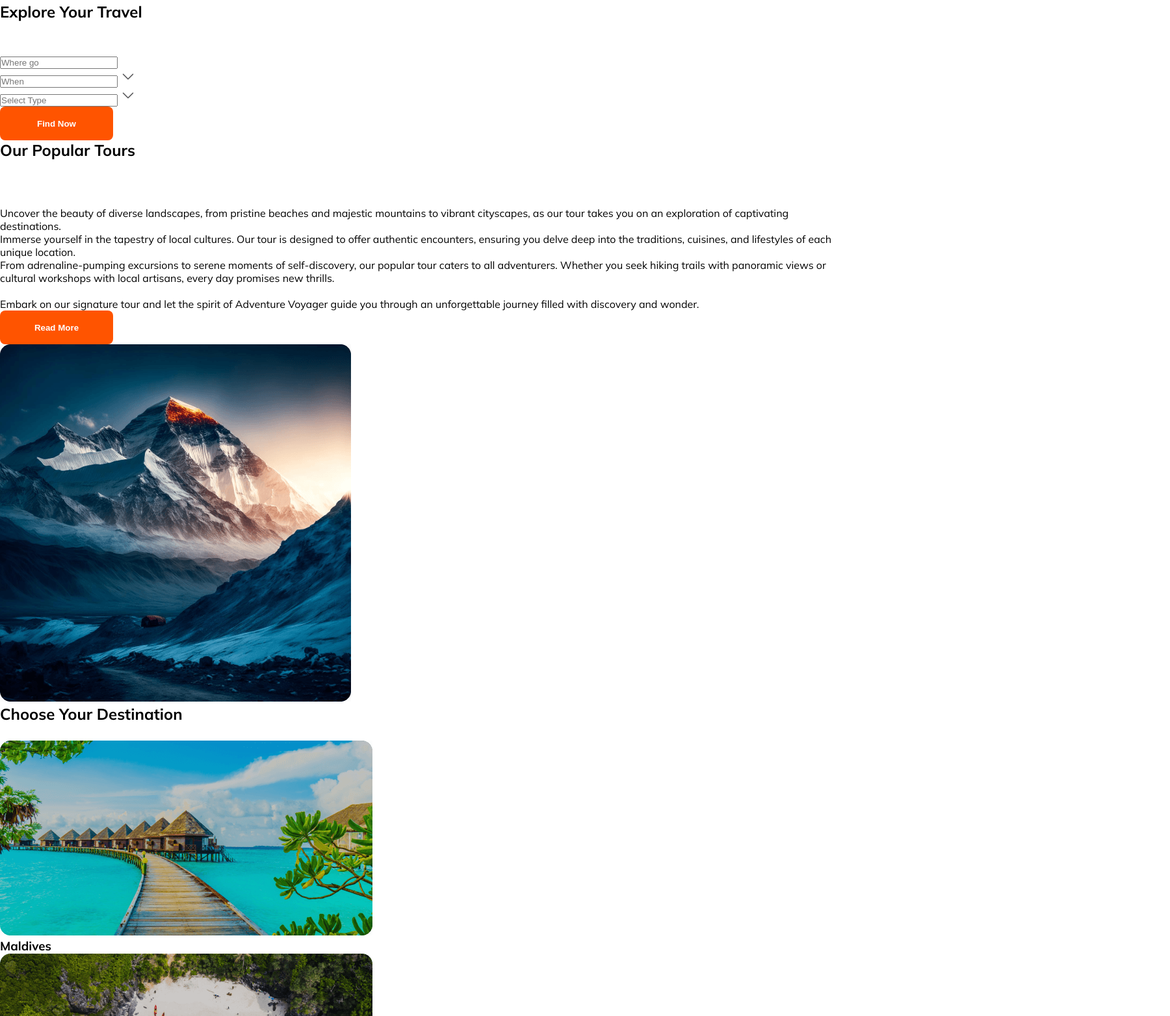
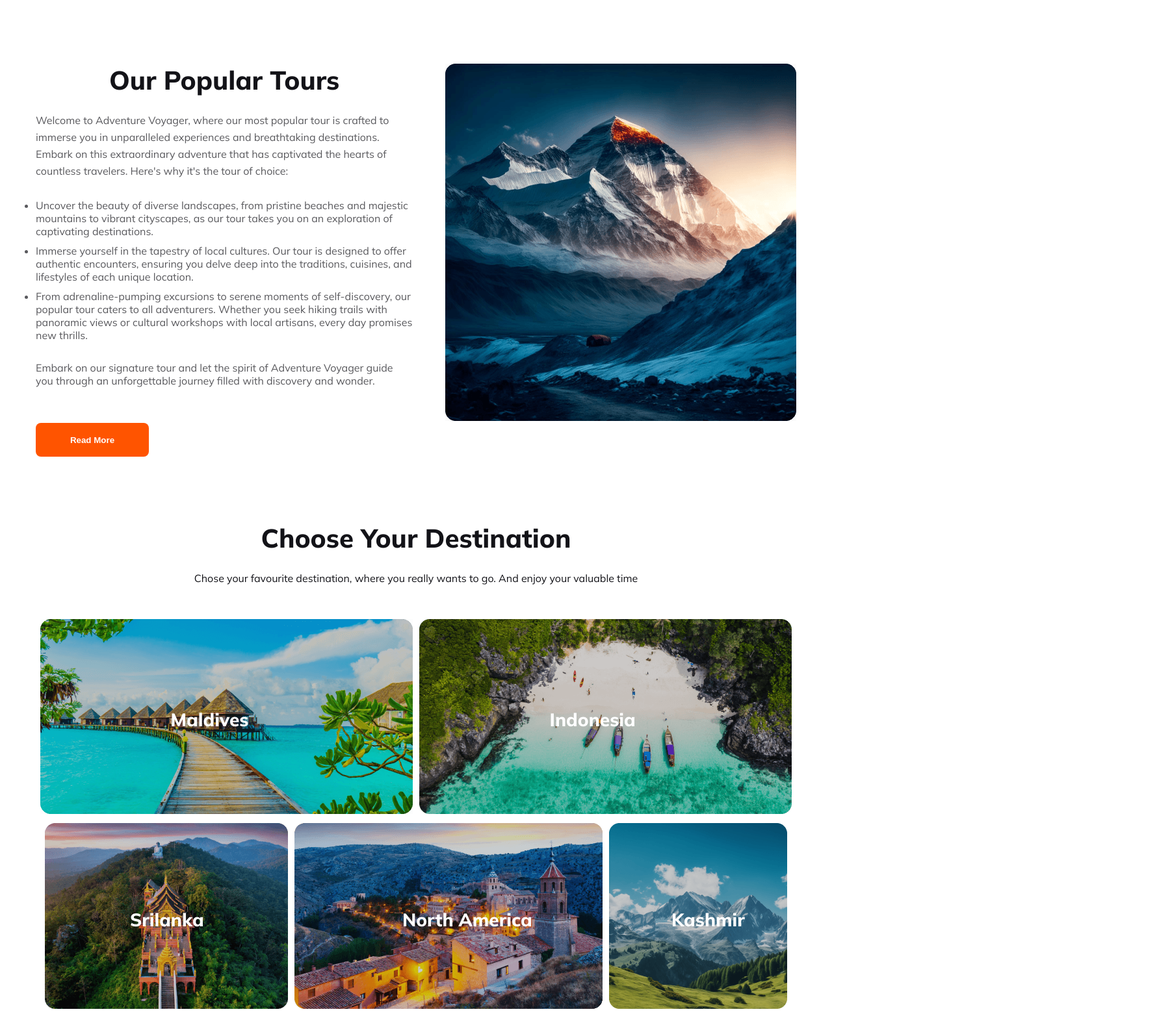
Before and after one commit to KhEliash/travel-website-one, a plain HTML site: page index.html in a window 1280 px wide. Shown: the part 694-2258 px from the top of the page at 65% size, 1800 px wide, since content can reach past the window. Drawn offline with Linux system fonts and the light colour scheme.

Commit message:
banner to sustainable css

```diff
--- a/style.css
+++ b/style.css
@@ -46,3 +46,192 @@ nav .active {
 .hambarg {
   visibility: hidden;
 }
+/* Banner Section */
+
+.banner-section {
+    /* object-fit: cover; */
+    max-width: 1170px;
+    height: 500px;
+    margin: 0 auto;
+    position: relative;
+    text-align: center;
+    border-radius: 16px;
+  }
+  .bac-img {
+    width: 1170px;
+    border-radius: 16px;
+  }
+  .background {
+    position: absolute;
+    top: 0px;
+    left: 0px;
+    background: linear-gradient(
+      180deg,
+      rgba(19, 19, 24, 0.8) 0%,
+      rgba(19, 19, 24, 0) 100%
+    );
+    width: 1170px;
+    height: 500px;
+    margin: 0 auto;
+    display: flex;
+    flex-direction: column;
+    align-items: center;
+    justify-content: center;
+    border-radius: 16px;
+  }
+  .banner-title {
+    color: #fff;
+    font-size: 64px;
+    font-weight: 800;
+  }
+  .banner-text p {
+    width: 670px;
+    margin-top: 24px;
+    margin-bottom: 48px;
+  }
+  .banner-field {
+    border-radius: 8px;
+    background: rgba(255, 255, 255, 0.3);
+    width: 800px;
+    height: 90px;
+    display: flex;
+    align-items: center;
+    justify-content: center;
+    gap: 24px;
+  }
+  .banner-field input {
+    border-radius: 8px;
+    background: #fff;
+    width: 174px;
+    height: 52px;
+    border: none;
+    outline: none;
+    padding: 16px;
+  }
+  .frame {
+    display: flex;
+    position: relative;
+  }
+  .frame img {
+    position: absolute;
+    right: 16px;
+    top: 16px;
+  }
+  /* Popular Tour */
+  .popular-tour {
+    width: 1170px;
+    margin: 0 auto;
+    display: flex;
+    gap: 50px;
+    margin-top: 100px;
+  }
+  .popular-tour p,
+  li {
+    color: rgba(19, 19, 24, 0.7);
+    margin-bottom: 10px;
+  }
+  .pt-title {
+    color: #131318;
+    text-align: center;
+    font-size: 40px;
+    font-weight: 800;
+    margin-bottom: 24px;
+  }
+  .pt-text button {
+    margin-top: 45px;
+    cursor: pointer;
+  }
+  /* Destination Section */
+  .destination {
+    width: 1170px;
+    margin: 0 auto;
+    margin-top: 100px;
+    text-align: center;
+  }
+  .destination-image {
+    display: flex;
+    align-items: center;
+    justify-content: center;
+    flex-wrap: wrap;
+    gap: 10px;
+  }
+  .destination p {
+    color: #131318;
+    margin-top: 24px;
+    margin-bottom: 50px;
+  }
+  .destination-title {
+    color: #131318;
+    text-align: center;
+    font-size: 40px;
+    font-weight: 800;
+  }
+  .desti-image {
+    position: relative;
+  }
+  .desti-image > h3 {
+    position: absolute;
+    top: 45%;
+    left: 35%;
+    color: #fff;
+    font-size: 28px;
+    font-weight: 800;
+  }
+
+  /* Sustainable Section */
+  .sustainable {
+    width: 1170px;
+    margin: 100px auto;
+    text-align: center;
+  }
+  .sustainable .description {
+    width: 650px;
+    margin: 24px auto 50px;
+  }
+  .card-text {
+    padding-right: 20px;
+  }
+  .card-title {
+    margin-bottom: 24px;
+  }
+  .cox-bazar {
+    display: flex;
+    align-items: center;
+    justify-content: center;
+    flex-direction: row-reverse;
+    gap: 20px;
+    height: 400px;
+    margin-bottom: 30px;
+    text-align: left;
+    line-height: 25px;
+    background: rgb(255, 226, 226);
+    border-radius: 16px;
+  }
+  .cox-bazar img {
+    width: 50%;
+    border-radius: 16px;
+    height: 100%;
+  }
+  .cox-bazar div {
+    width: 50%;
+  }
+  .taj-mahal {
+    display: flex;
+    height: 400px;
+    align-items: center;
+    justify-content: center;
+    gap: 20px;
+    text-align: left;
+    line-height: 25px;
+    background: #d4f3c3;
+    padding-left: 20px;
+    border-radius: 16px;
+  }
+  .taj-mahal img {
+    width: 50%;
+    border-radius: 16px;
+    height: 100%;
+  }
+  .taj-mahal div {
+    width: 50%;
+  }
```
